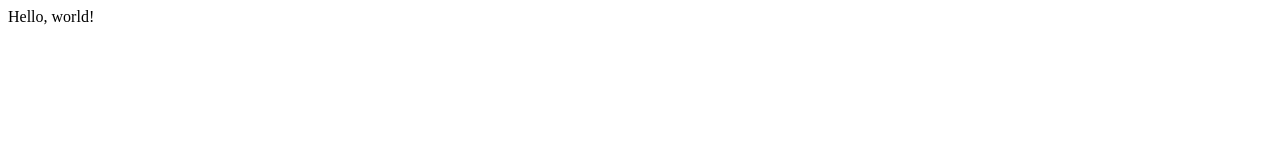
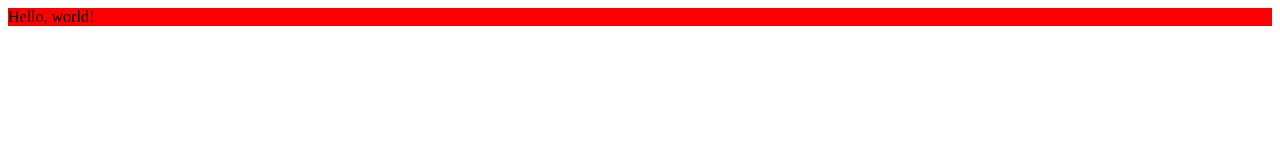
Before and after one commit to trump123456/123, a plain HTML site: page index.html in a window 1280 px wide. Drawn offline with Linux system fonts and the light colour scheme.

Commit message:
connected css-file and added div which change background

```diff
--- a/css/main.css
+++ b/css/main.css
@@ -0,0 +1,3 @@
+div {
+	background: red;
+}
--- a/index.html
+++ b/index.html
@@ -3,6 +3,7 @@
 <head>
 	<meta charset="UTF-8">
 	<title>Document</title>
+	<link rel="stylesheet" href="css/main.css">
 </head>
 <body>
 	<div>
```
